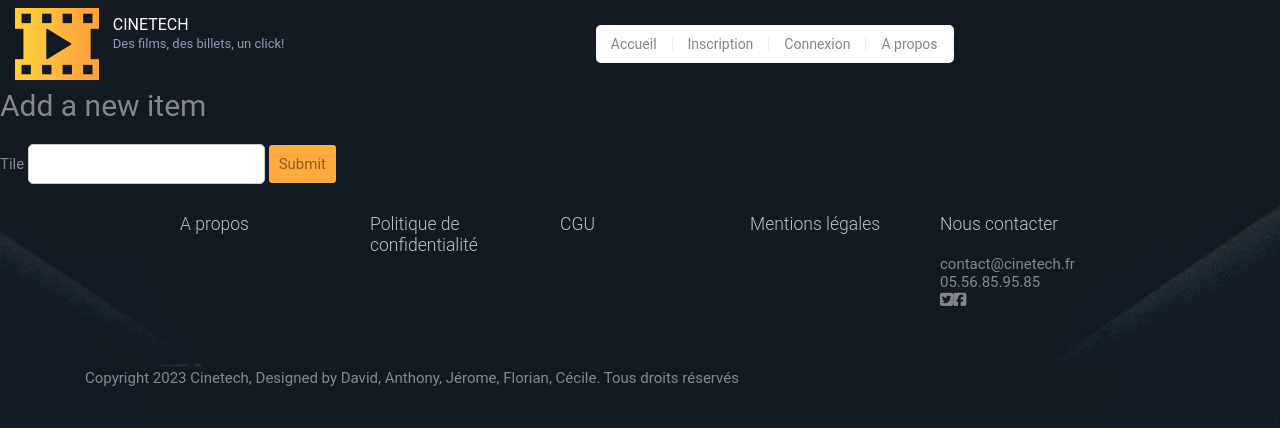
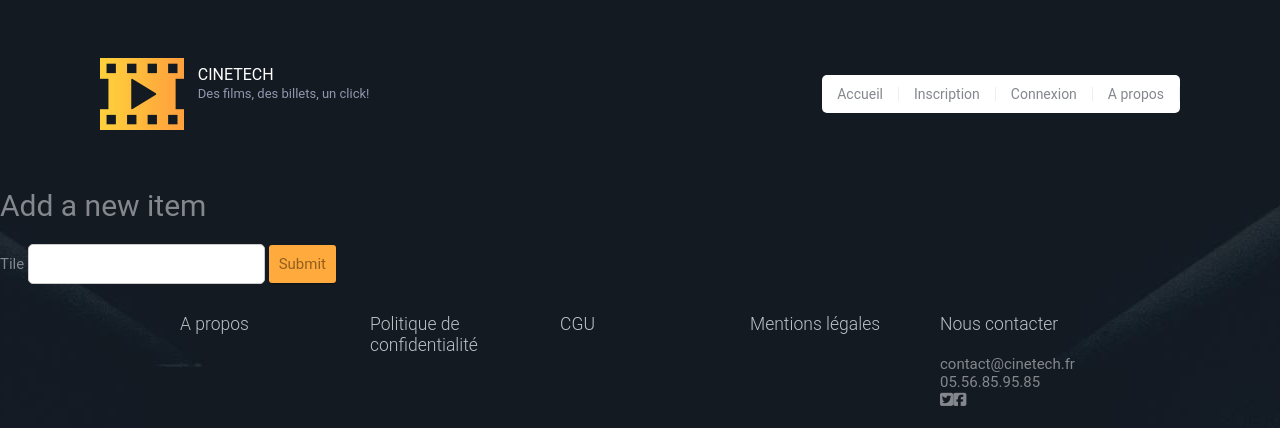
Before and after one commit to Davidgbn33/CinemaF_ilm, a PHP site: template src/View/Item/add.html.twig in a window 1280 px wide. Shown: the top 428 px of the page. Run offline with PHP 8.4, Linux system fonts and the light colour scheme; the template is opened without the code that fills it, so the values that code supplies are empty; some libraries are stand-ins or nearby versions.

Commit message:
fix header

```diff
--- a/src/View/includes/_header.html.twig
+++ b/src/View/includes/_header.html.twig
@@ -1,15 +1,16 @@
-
-
-<nav>
-<header class="navbar navbar-expand-lg bg-body-tertiarysite-header">
-    <div class="container-fluid ">
+<header class="site-header">
+    <nav class="container">
+        <div class="navbar navbar-expand-lg bg-body-tertiarysite-header d-flex">
+            <div class="container-fluid justify-content-end">
+                <div class="flex-grow-1">
                     <a href="index.html" id="branding">
                         <img src="/assets/images/logo.png" alt="" class="logo">
                         <div class="logo-copy">
                             <h1 class="site-title">CINETECH</h1>
                             <small class="site-description">Des films, des billets, un click!</small>
                         </div>
-        </a> <!-- #branding -->
+                    </a>
+                </div><!-- #branding -->
 
                 <div class="main-navigation d-flex">
                     <button class="navbar-toggler" type="button" data-bs-toggle="collapse"
@@ -38,5 +39,6 @@
                     </div><!-- .menu -->
                 </div>
             </div>
+        </div>
+    </nav>
 </header>
-</nav>
```
Lines whose indentation alone changed are shown as unchanged.
